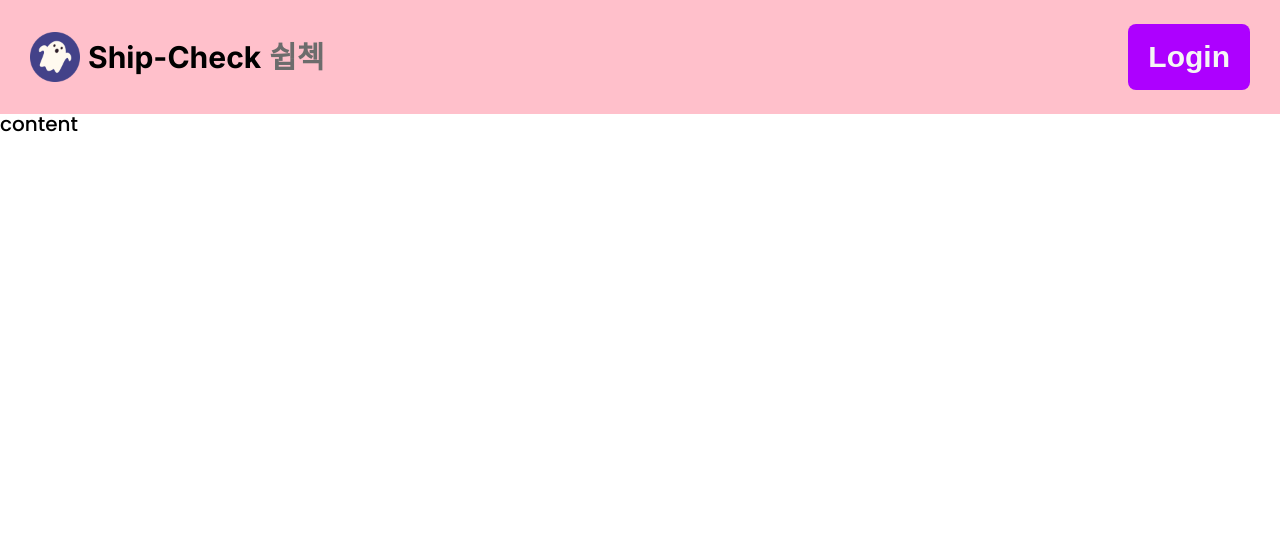
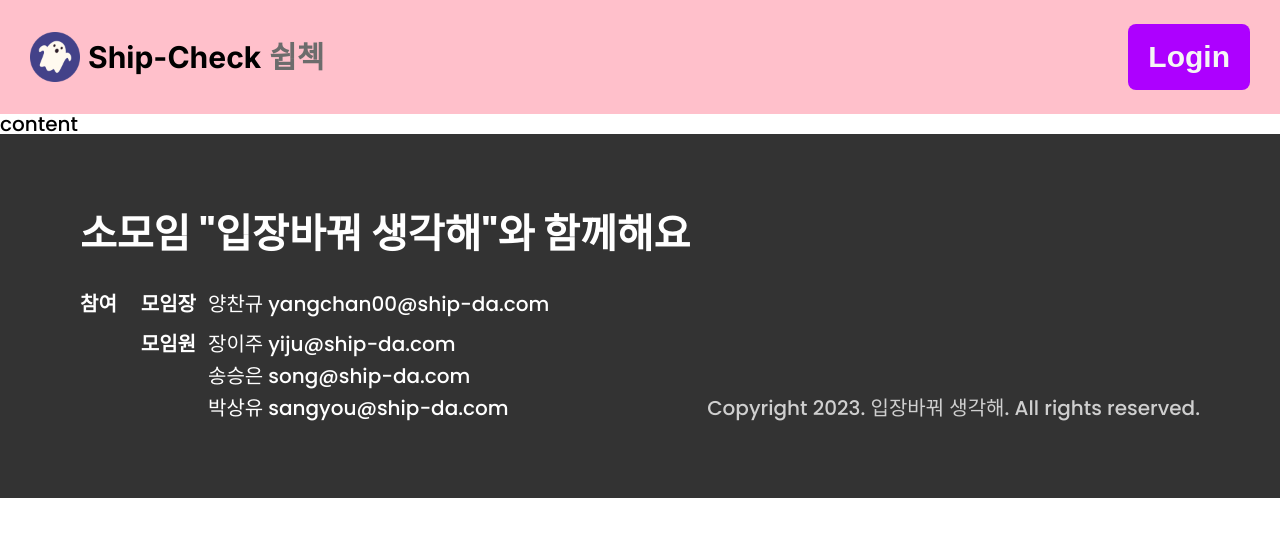
Before and after one commit to undefineddev2024/ship-check-fe-prv, a React (Create React App) app: page / in a window 1280 px wide. Shown: the top 536 px of the page. Built offline with nearby package versions, Linux system fonts and the light colour scheme.

Commit message:
feature: 푸터 추가 (#7)
* feature: 푸터 추가

```diff
--- /dev/null
+++ b/src/components/Footer/index.styles.ts
@@ -0,0 +1,77 @@
+import styled from 'styled-components';
+import { COLOR } from '../../styles/constants';
+
+const Container = styled.div`
+  width: 100%;
+  background-color: #333;
+`;
+
+const Footer = styled.footer`
+  display: flex;
+  flex-direction: row;
+  justify-content: space-between;
+  padding: 80px;
+  color: ${COLOR.white};
+  word-break: keep-all;
+  white-space: nowrap;
+
+  .left-container {
+    display: flex;
+    flex-direction: column;
+    gap: 40px;
+  }
+
+  .bold {
+    font-weight: 600;
+  }
+
+  dl {
+    display: flex;
+    flex-direction: column;
+    gap: 20px;
+
+    dd {
+      display: flex;
+      flex-direction: column;
+      gap: 12px;
+
+      div {
+        display: flex;
+        flex-direction: row;
+        gap: 5px;
+      }
+    }
+  }
+
+  .member-container {
+    display: flex;
+    flex-direction: row;
+    gap: 12px;
+  }
+
+  @media (max-width: 576px) {
+    display: flex;
+    flex-direction: column;
+    gap: 40px;
+  }
+`;
+
+const MemberList = styled.div`
+  display: flex;
+  flex-direction: row;
+  gap: 24px;
+`;
+
+const Title = styled.div`
+  color: ${COLOR.white};
+  font-size: 40px;
+  font-weight: 700;
+`;
+
+const CopyRight = styled.p`
+  display: flex;
+  align-items: flex-end;
+  color: ${COLOR.gray};
+`;
+
+export default { Container, Footer, MemberList, Title, CopyRight };
--- /dev/null
+++ b/src/components/Footer/index.tsx
@@ -0,0 +1,62 @@
+import React from 'react';
+import Styled from './index.styles';
+import { MEMBER_LIST } from './memberList';
+
+interface MemberProps {
+  name: string;
+  email: string;
+}
+
+function Member(props: MemberProps) {
+  return (
+    <div>
+      <p>{props.name}</p>
+      <p>{props.email}</p>
+    </div>
+  );
+}
+
+function Footer() {
+  const leader = MEMBER_LIST.find((e) => e.role === 'leader');
+  const members = MEMBER_LIST.filter((e) => e.role !== 'leader');
+
+  return (
+    <Styled.Container>
+      <Styled.Footer>
+        <div className="left-container">
+          <Styled.Title>소모임 "입장바꿔 생각해"와 함께해요</Styled.Title>
+
+          <Styled.MemberList>
+            <div className="bold">참여</div>
+
+            <dl>
+              <div className="member-container">
+                <dt className="bold">모임장</dt>
+
+                <dd className="member">
+                  <Member {...leader} />
+                </dd>
+              </div>
+
+              <div className="member-container">
+                <dt className="bold">모임원</dt>
+
+                <dd className="member">
+                  {members.map((member) => (
+                    <Member {...member} />
+                  ))}
+                </dd>
+              </div>
+            </dl>
+          </Styled.MemberList>
+        </div>
+
+        <Styled.CopyRight>
+          Copyright 2023. 입장바꿔 생각해. All rights reserved.
+        </Styled.CopyRight>
+      </Styled.Footer>
+    </Styled.Container>
+  );
+}
+
+export default Footer;
--- /dev/null
+++ b/src/components/Footer/memberList.ts
@@ -0,0 +1,6 @@
+export const MEMBER_LIST = [
+  { name: '양찬규', email: 'yangchan00@ship-da.com', role: 'leader' },
+  { name: '장이주', email: 'yiju@ship-da.com', role: 'member' },
+  { name: '송승은', email: 'song@ship-da.com', role: 'member' },
+  { name: '박상유', email: 'sangyou@ship-da.com', role: 'member' },
+];
--- a/src/components/Header/index.styles.ts
+++ b/src/components/Header/index.styles.ts
@@ -15,6 +15,7 @@ const Header = styled.header`
   flex-direction: row;
   justify-content: space-between;
   padding: 24px 30px;
+  white-space: nowrap;
 `;
 
 const Logo = styled.div`
--- a/src/containers/Layout/index.tsx
+++ b/src/containers/Layout/index.tsx
@@ -1,12 +1,14 @@
 import React from 'react';
 import DefaultLayout from '../../components/DefaultLayout';
 import Header from '../../components/Header';
+import Footer from '../../components/Footer';
 
 function Layout({ children }: { children: React.ReactNode }) {
   return (
     <DefaultLayout>
       <Header />
       {children}
+      <Footer />
     </DefaultLayout>
   );
 }
--- a/src/styles/constants.ts
+++ b/src/styles/constants.ts
@@ -1,3 +1,5 @@
 export const COLOR = {
   primaryPurple: '#AD00FF',
+  gray: '#cfcfcf',
+  white: '#fff',
 };
```
